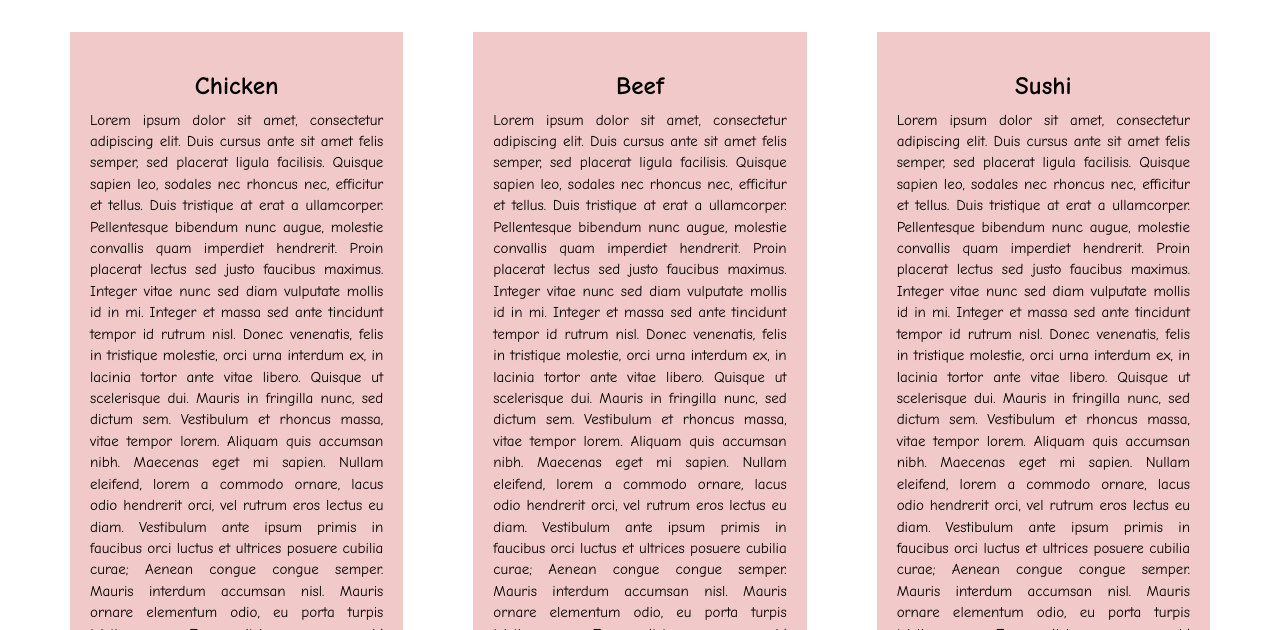
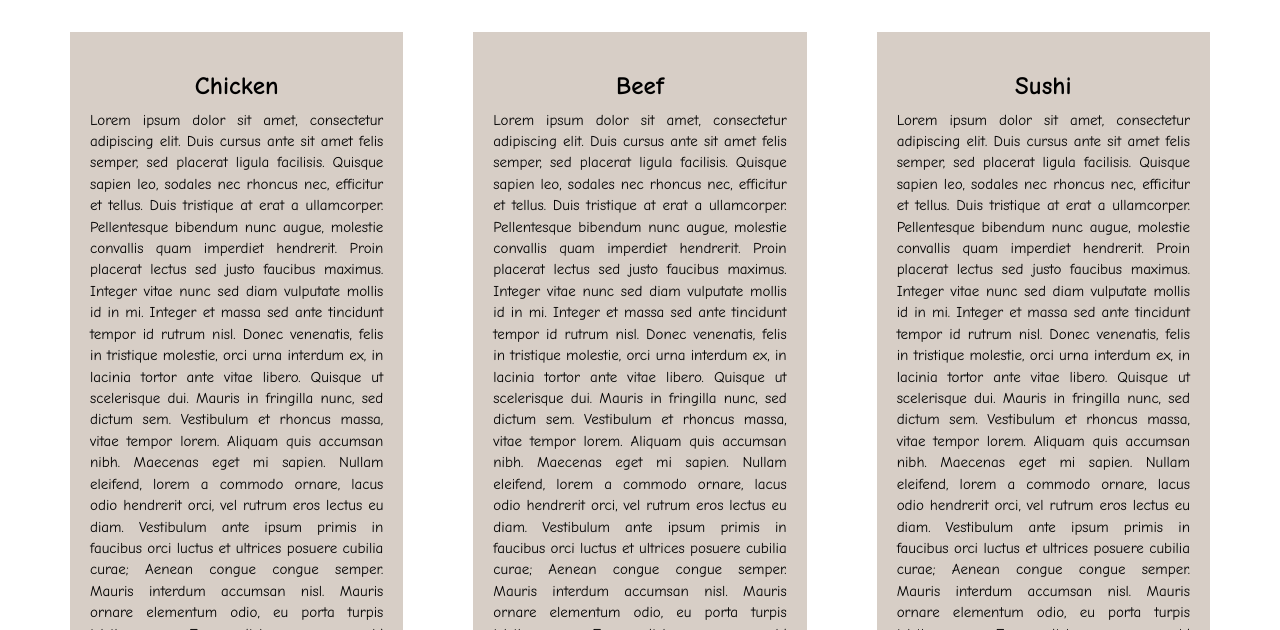
Before and after one commit to jayudoye/Coursera-HTML-CSS-and-Javascript-for-Web-Developers, a plain HTML site: page Module3-Assignment/index.html in a window 1280 px wide. Shown: the part 170-800 px from the top of the page. Drawn offline with nearby package versions, Linux system fonts and the light colour scheme.

Commit message:
Coursera task

```diff
--- a/Module3-Assignment/style.css
+++ b/Module3-Assignment/style.css
@@ -86,7 +86,7 @@ li {
 	height: auto;
 	color: black;
 	text-align: justify;
-	background-color: #f1c2c2de;
+	background-color: #d6ccc4f3;
 	font-family: "Comic Sans MS", cursive, sans-serif;
 	font-size: 15px;
 }
```
